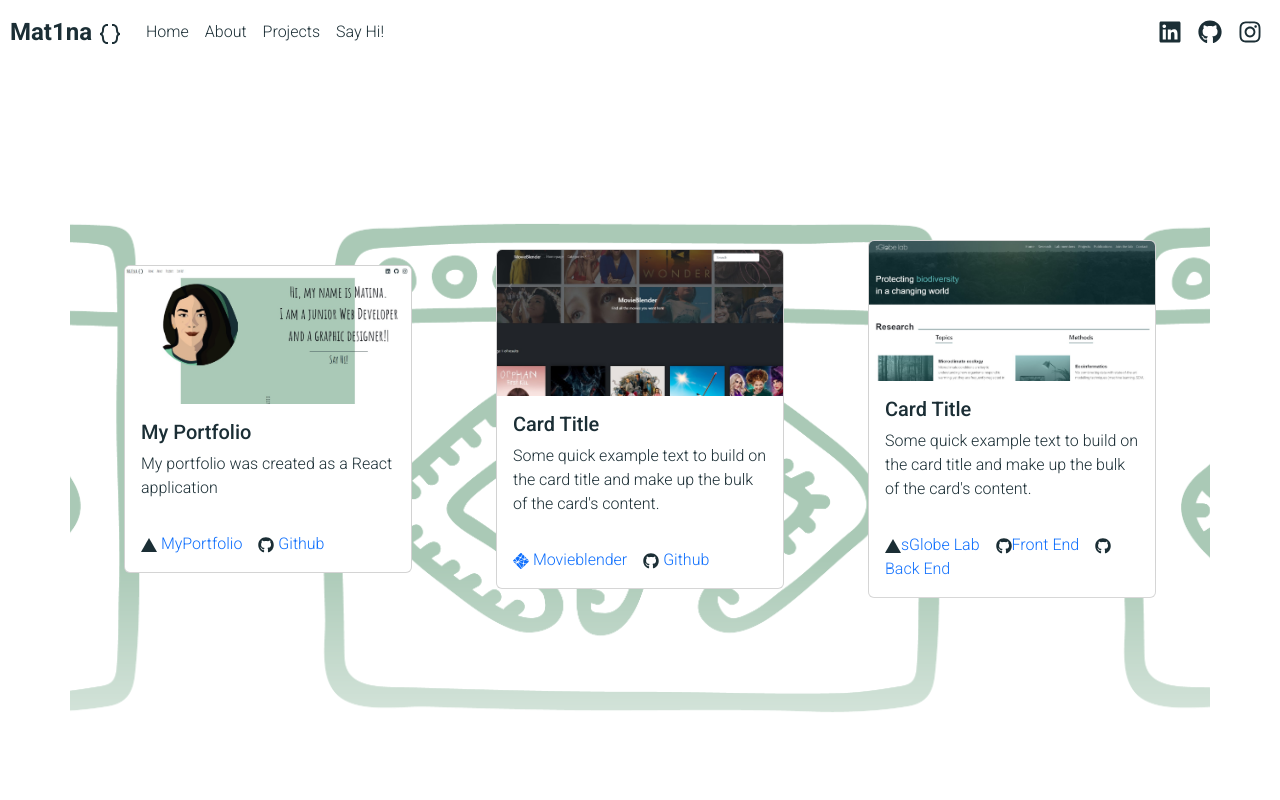
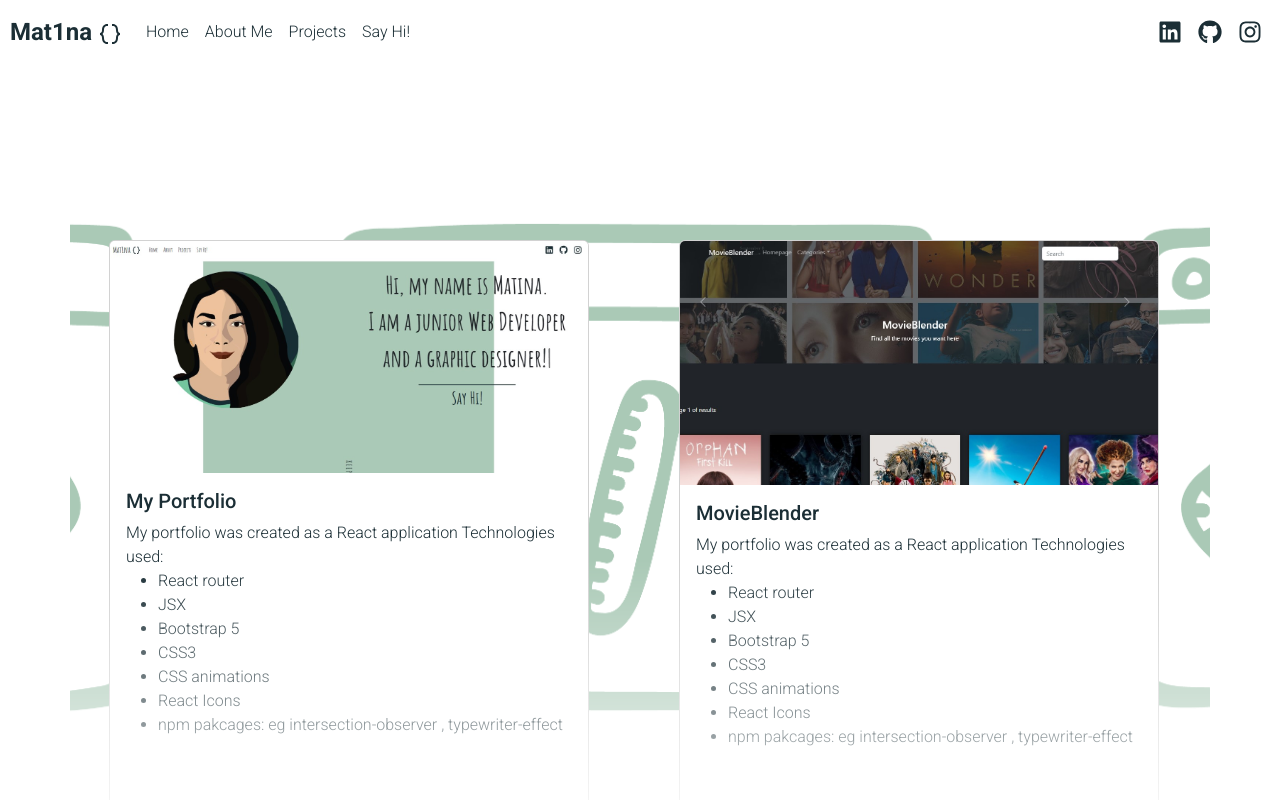
Before and after one commit to Mat1na/Portfolio, a React (Create React App) app: page /Projects in a window 1280 px wide. Shown: the top 800 px of the page. Built offline with nearby package versions, Linux system fonts and the light colour scheme.

Commit message:
projects update

```diff
--- a/src/Pages/About.js
+++ b/src/Pages/About.js
@@ -3,9 +3,11 @@
 
 function About() {
   return (
+
     <Container className='about'>
-      <h1>About Me</h1>
-      <div className='about-text'><p>My name is Stamatia Bampa and I am a <b> Junior Web Developer </b>just starting up and a <b>Graphic Designer</b>. I recently relocated from Athens
+       <h1 className='pt-4'>About Me</h1>
+     <div  className=' d-flex justify-content-center pt-4'>
+      <div className='about-text '><p>My name is Stamatia Bampa and I am a <b> Junior Web Developer </b>just starting up and a <b>Graphic Designer</b>. I recently relocated from Athens
         to Brussels, seeking to get insights into another cultural environment and improve myself professionally and
         educationally.</p>
         <p>I am conscious of the creativity around me, sometimes drawing inspiration from even the simplest daily activities. My biggest stimulation comes from art, cartoon movies and fashion which I incorporate in my work.
@@ -19,7 +21,7 @@
         <div className=''>
           <a className='link-about' href='/projects' target="blank" ><span className="">Web Development Projects</span></a>
         </div>
-        <div className=''><a className='link-about' href='./document/portfolio2022.pdf' target="blank" ><span className="">Graphic Design Portfolio</span></a></div>
+        <div className=''><a className='link-about' href='./document/portfolio2022.pdf' target="blank" ><span className="">Graphic Design Portfolio</span></a></div></div>
       </div></Container>
   )
 }
--- a/src/Pages/Projects.js
+++ b/src/Pages/Projects.js
@@ -1,6 +1,6 @@
 import React from 'react'
 import { Card, Col, Container, ListGroup, Row } from 'react-bootstrap'
-import { SiNetlify,SiVercel} from 'react-icons/si';
+import { SiNetlify, SiVercel } from 'react-icons/si';
 import { FaInstagram, FaLinkedin, FaGithub, } from 'react-icons/fa'
 
 
@@ -10,48 +10,84 @@
       <Container className='web-sites-section'>
         <Row className='justify-content-center web-sites' >
           <Col className='d-flex justify-content-center align-items-center'>
-    <Card style={{ width: '18rem' }} className="card-projects">
+            <Card style={{ width: '30rem',height:'40rem' }} className="card-projects me-4">
               <div className='img-hover-zoom'><Card.Img variant="top" className='project-img' src='./images/portfolio.jpg' /></div>
               <Card.Body>
                 <Card.Title>My Portfolio</Card.Title>
                 <Card.Text>
+
                 My portfolio was created as a React application
+              Technologies used:
+              <ul>
+                <li>React router</li>
+                <li>JSX</li>
+                <li>Bootstrap 5</li>
+                <li>CSS3</li>
+                <li>CSS animations</li>
+                <li>React Icons</li>
+                <li>npm pakcages: eg intersection-observer , typewriter-effect</li>
+              </ul>
+
                 </Card.Text>
               </Card.Body>
               <Card.Body>
-        <Card.Link href="/" > <SiVercel fill='var(--Dark)'/> MyPortfolio</Card.Link>
+                <Card.Link href="/" > <SiVercel fill='var(--Dark)' /> MyPortfolio</Card.Link>
                 <Card.Link href="https://github.com/Mat1na/Portfolio" target="_blank"><FaGithub fill='var(--Dark)' /> Github</Card.Link>
               </Card.Body>
             </Card>
+
           </Col>
           <Col className='d-flex justify-content-center align-items-center'>
- <Card style={{ width: '18rem' }} className="card-projects">
+            <Card style={{ width: '30rem',height:'40rem' }} className="card-projects">
               <div className='img-hover-zoom'><Card.Img variant="top" src='./images/movieapp.jpg' /></div>
               <Card.Body>
-        <Card.Title>Card Title</Card.Title>
+                <Card.Title>MovieBlender</Card.Title>
                 <Card.Text>
-          Some quick example text to build on the card title and make up the
-          bulk of the card's content.
+                  My portfolio was created as a React application
+                  Technologies used:
+                  <ul>
+                    <li>React router</li>
+                    <li>JSX</li>
+                    <li>Bootstrap 5</li>
+                    <li>CSS3</li>
+                    <li>CSS animations</li>
+                    <li>React Icons</li>
+                    <li>npm pakcages: eg intersection-observer , typewriter-effect</li>
+                  </ul>
                 </Card.Text>
               </Card.Body>
               <Card.Body>
-        <Card.Link href="https://movieblender.netlify.app/" target="_blank"> <SiNetlify/> Movieblender</Card.Link>
+                <Card.Link href="https://movieblender.netlify.app/" target="_blank"> <SiNetlify /> Movieblender</Card.Link>
                 <Card.Link href="https://github.com/Mat1na/MovieApp" target="_blank"><FaGithub fill='var(--Dark)' /> Github</Card.Link>
               </Card.Body>
             </Card>
           </Col>
           <Col className='d-flex justify-content-center align-items-center'>
-    <Card style={{ width: '18rem' }} className="card-projects">
+            <Card style={{ width: '30rem',height:'40rem' }} className="card-projects">
               <div className='img-hover-zoom'><Card.Img variant="top" src='./images/sGlobe.jpg' /></div>
               <Card.Body>
-        <Card.Title>Card Title</Card.Title>
+                <Card.Title>sGlobe Lab</Card.Title>
                 <Card.Text>
-          Some quick example text to build on the card title and make up the
-          bulk of the card's content.
+                  Mern Stack project. Redesign and update of sGlobe Lab an already existing web site and additional creation of custom CMS dashboard for the Database manipulation from the administrator.
+                  Technologies used:
+                  <ul>
+                    <li>ReactJS</li>
+                    <li>MongoDB</li>
+                    <li>ExpressJS</li>
+                    <li>NodeJS</li>
+                    <li>bcrypt</li>
+                    <li>JSON Web Token</li>
+                    <li>MongoDB</li>
+                    <li>Bootstrap 5</li>
+                    <li>CSS3</li>
+                    <li>CSS animations</li>
+                    <li>React Icons</li>
+                    <li>npm packages: eg intersection-observer , typewriter-effect, Lazy-load,hash-link</li>
+                  </ul>
                 </Card.Text>
               </Card.Body>
               <Card.Body>
-        <Card.Link href="https://s-globe-front.vercel.app/" target="_blank"> <SiVercel fill='var(--Dark)'/>sGlobe Lab</Card.Link>
+                <Card.Link href="https://s-globe-front.vercel.app" target="_blank"> <SiVercel fill='var(--Dark)' />Visit sGlobe Lab</Card.Link><br />
                 <Card.Link href="hhttps://github.com/Mat1na/sGlobeFront" target="_blank"><FaGithub fill='var(--Dark)' />Front End</Card.Link>
                 <Card.Link href="https://github.com/Mat1na/sGlobeServer" target="_blank"><FaGithub fill='var(--Dark)' />Back End</Card.Link>
               </Card.Body>
--- a/src/components/Layout/Header.js
+++ b/src/components/Layout/Header.js
@@ -1,9 +1,8 @@
-import { Button } from 'bootstrap';
-import React, { useEffect } from 'react'
-import { Nav, Navbar, Container } from "react-bootstrap"
+import React from 'react'
+import { Nav, Navbar} from "react-bootstrap"
 import { BiCodeCurly } from 'react-icons/bi'
 import { FaInstagram, FaLinkedin, FaGithub, } from 'react-icons/fa'
-import {MdOutlineSegment, MdOutlineClose} from 'react-icons/md'
+
 
 function Header() {
 
@@ -22,7 +21,7 @@
       <Navbar.Collapse id="basic-navbar-nav" >
         <Nav className="me-auto">
           <Nav.Link href="/">Home</Nav.Link>
-          <Nav.Link href="/About">About</Nav.Link>
+          <Nav.Link href="/About">About Me</Nav.Link>
           <Nav.Link href="/Projects">Projects</Nav.Link>
           <Nav.Link href="/Contact">Say Hi!</Nav.Link>
         </Nav>
--- a/src/styles/style.css
+++ b/src/styles/style.css
@@ -12,6 +12,7 @@
   font-weight: 300;
   padding: 0px;
   margin: 0px;
+  min-height: 100%;
 
 }
 
@@ -19,7 +20,7 @@
   font-family: var(--my-font);
   color: var(--Dark);
   font-weight: 300;
-  min-height: 100vh;
+  min-height:100%;
   width: 100%;
 }
 html {
@@ -230,6 +231,8 @@
 }
 
 /* projects */
+
+
 .card-projects {
   margin-top: 10rem;
 }
@@ -259,12 +262,11 @@
   /* Firefox */
 }
 
-/* [1] The container */
+
 .img-hover-zoom {
-  /* [1.1] Set it as per your need */
   overflow: hidden;
-  /* [1.2] Hide the overflowing of child elements */
-}
+
+  }
 
 /* [2] Transition property for smooth transformation of images */
 .img-hover-zoom img {
@@ -283,13 +285,16 @@
   height:100%;
   background-position: center;
   background-repeat: no-repeat;
-  background-size:80vh;
+  background-size:100vh;
+  min-height: 100vh;
+
 }
 
 .about-text{
   background-color: rgba(170, 201, 182, 0.849);
-  padding: 10px;
+  padding: 20px;
   font-weight: 400;
+
 
 }
 .link-about{
```
Lines whose indentation alone changed are shown as unchanged.
